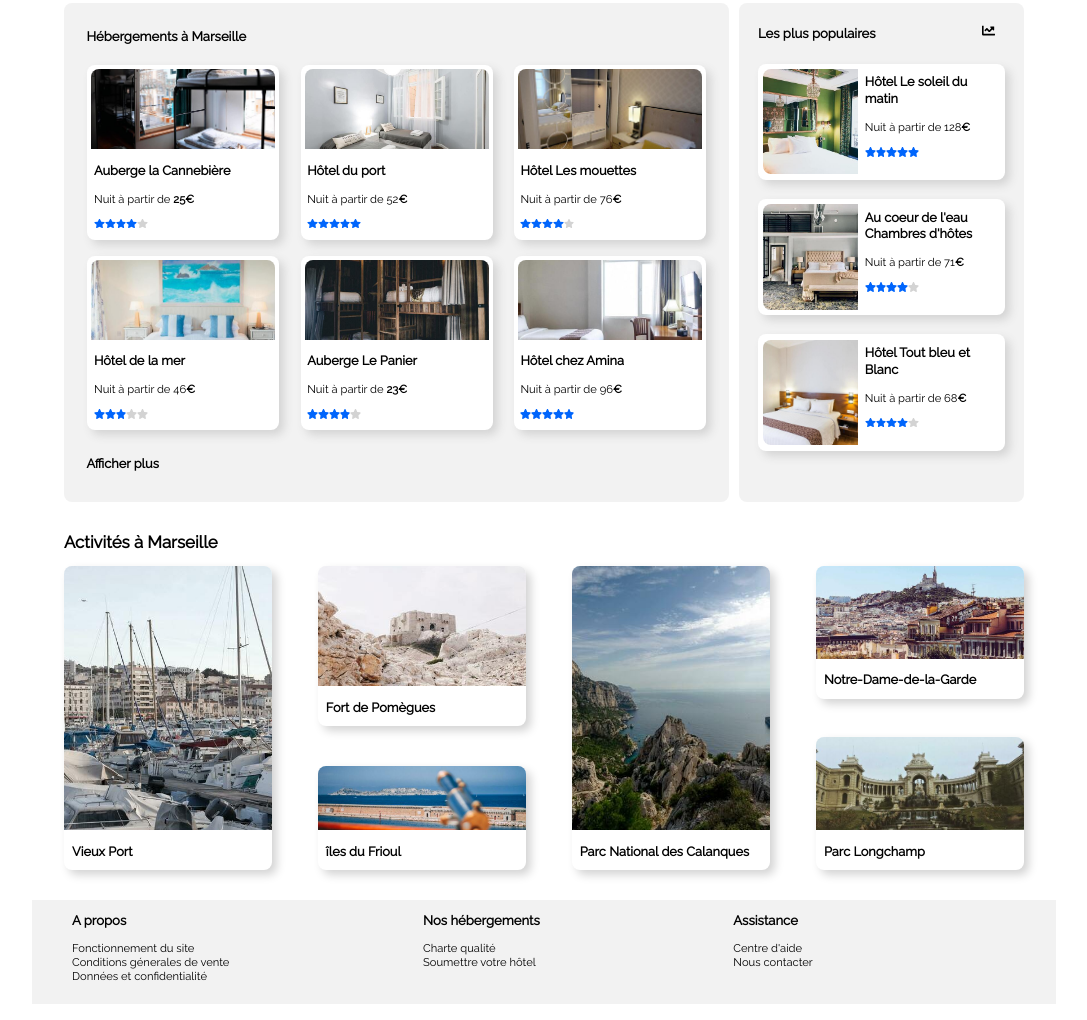
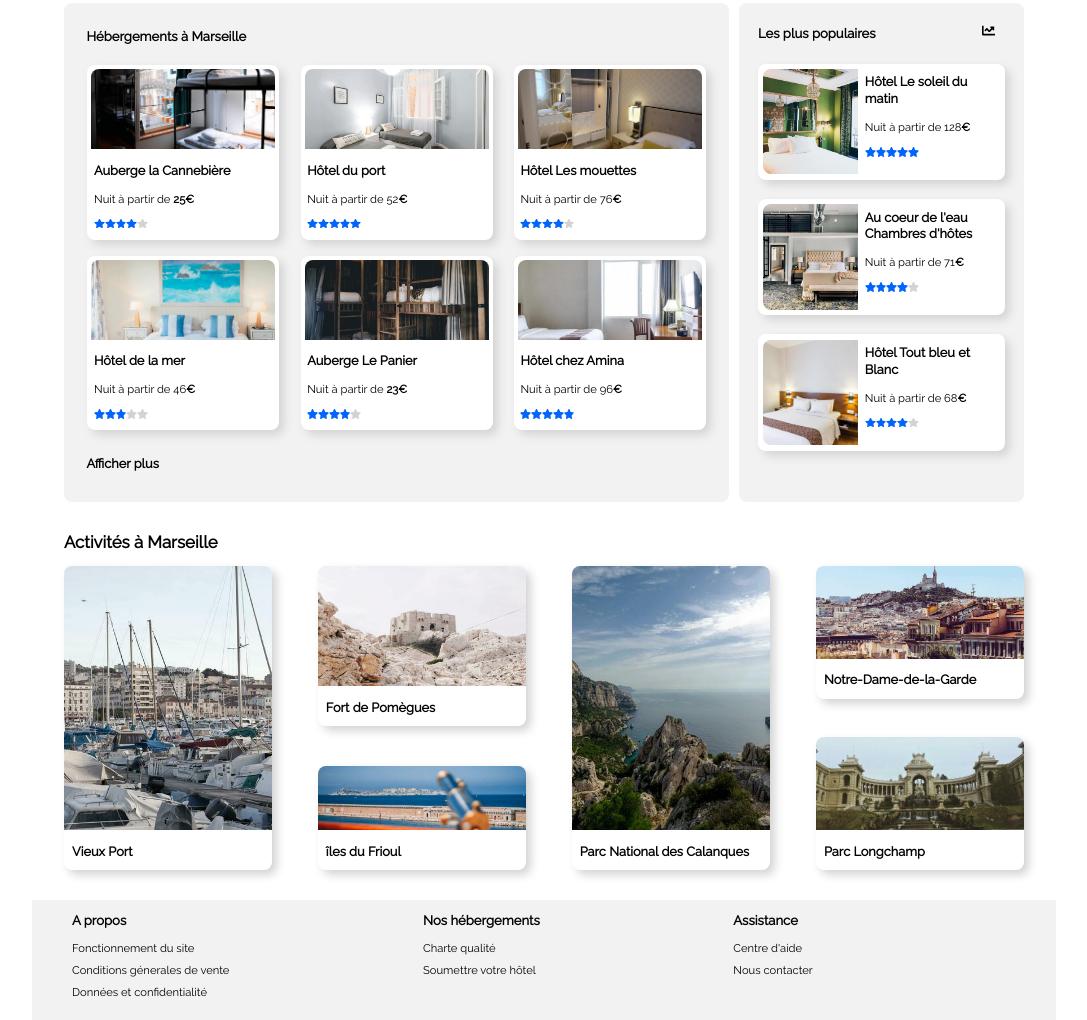
Before and after one commit to TheCatIsOnTheMoon/GilletGarasSamantha_2_25032021, a plain HTML site: page index.html in a window 1280 px wide. Shown: the part 336-1356 px from the top of the page, without its empty margins (96-1183 px from the left). Drawn offline with Linux system fonts and the light colour scheme.

Commit message:
change footer list : add margin betwen <li>

```diff
--- a/styles.css
+++ b/styles.css
@@ -465,6 +465,7 @@ footer h3 {
 
 li {
     list-style: none;
+    margin: 0 0 0.5rem 0;
 }
 
 /*--*/
```
